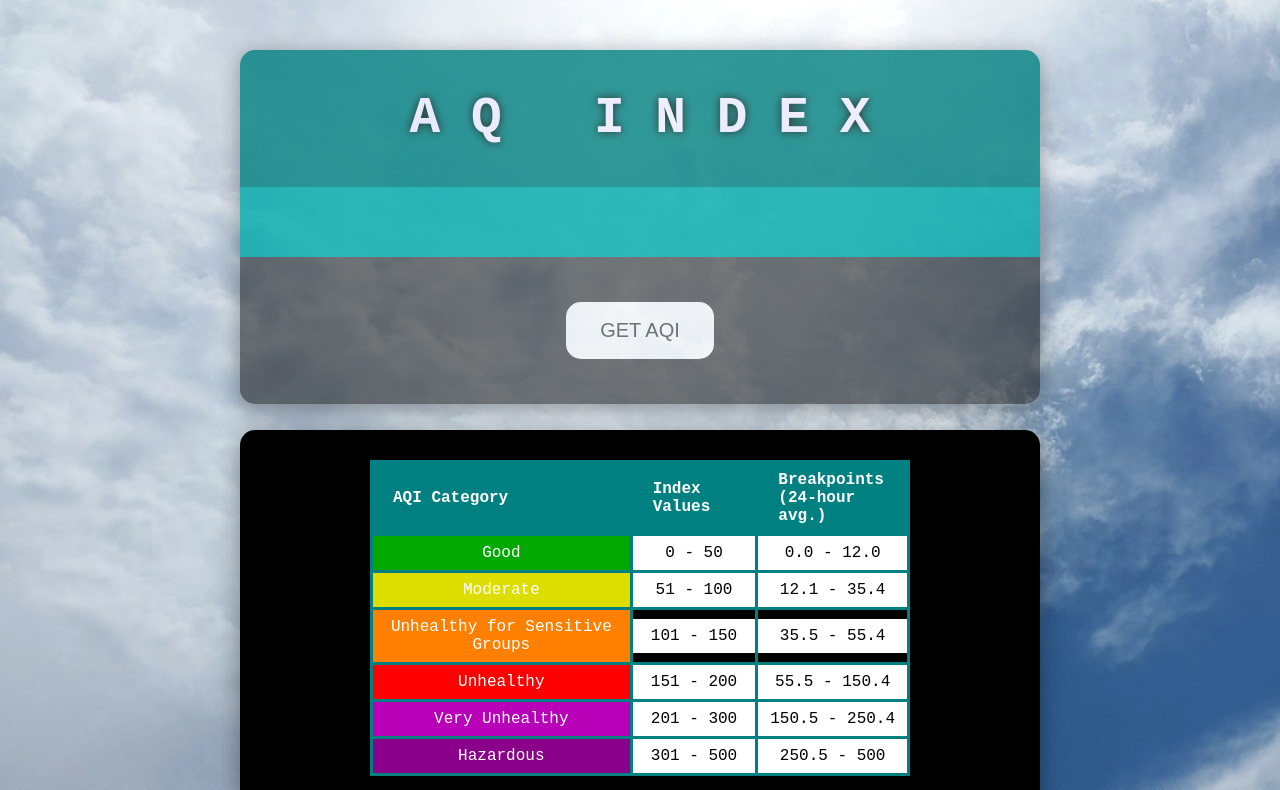
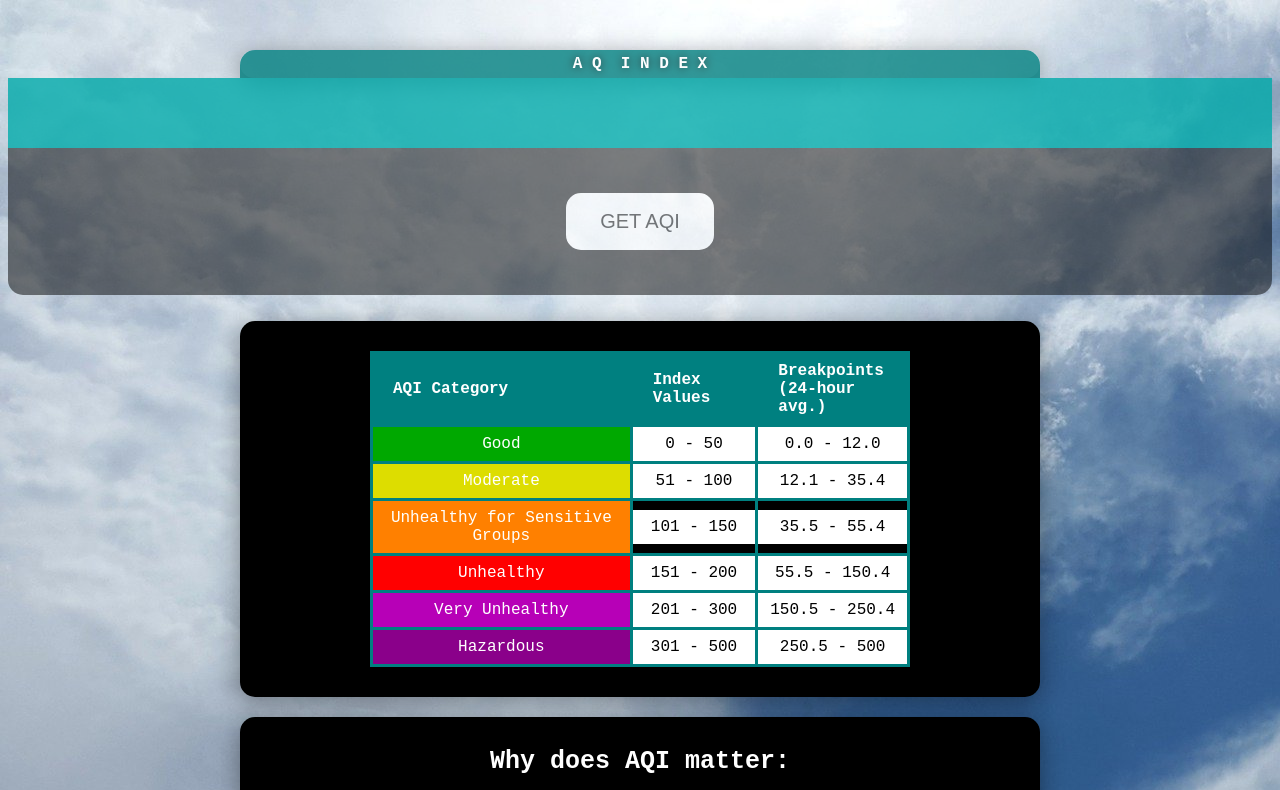
Before and after one commit to ChaoticCross12/AirCon, a plain HTML site: page index.html in a window 1280 px wide. Shown: the top 790 px of the page. Drawn offline with Linux system fonts and the light colour scheme.

Commit message:
Update index.html

```diff
--- a/index.html
+++ b/index.html
@@ -14,7 +14,8 @@
 
   	<div class="panel">
  	  <div class="header">
-        <h1 align="center">A Q     I N D E X</h1>
+         <div class="title">A Q    I N D E X</div>
+  	  </div>
   	  </div>
   	  <div class="container">
 		<span id="data1" style="align:left;font-size:26px;font-weight:bold"></span>
```
